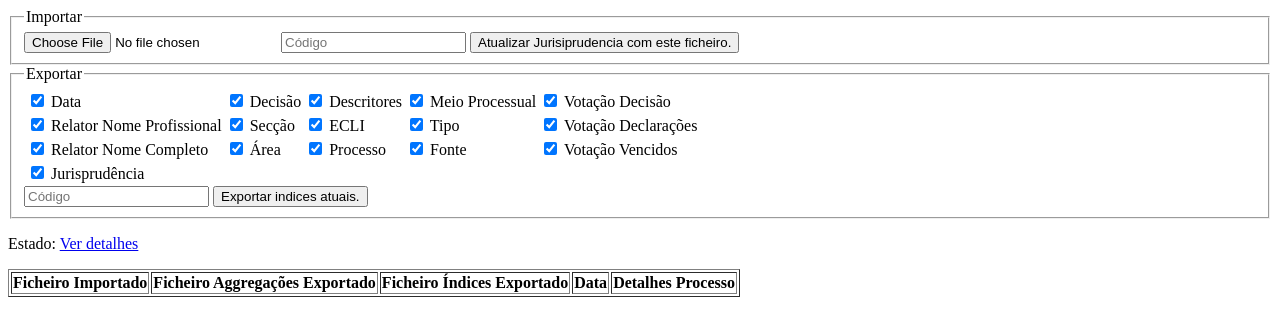
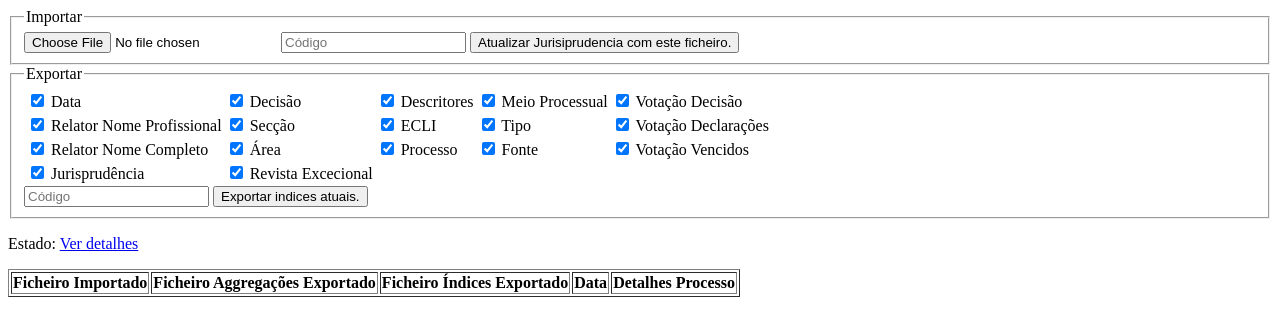
Before and after one commit to stjiris/export-jurisprudencia, a website: page static/index.html in a window 1280 px wide. Drawn offline with Linux system fonts and the light colour scheme; no server answers.

Commit message:
Added field

```diff
--- a/static/index.html
+++ b/static/index.html
@@ -92,6 +92,10 @@
                             <input type="checkbox" checked="checked" name="field" value="Jurisprudência" id="Jurisprudência">
                             <label for="Jurisprudência">Jurisprudência</label>
                         </td>
+                        <td>
+                            <input type="checkbox" checked="checked" name="field" value="Revista Excecional" id="Revista Excecional">
+                            <label for="Revista Excecional">Revista Excecional</label>
+                        </td>
                     </tr>
                 </tbody>
             </table>
```
